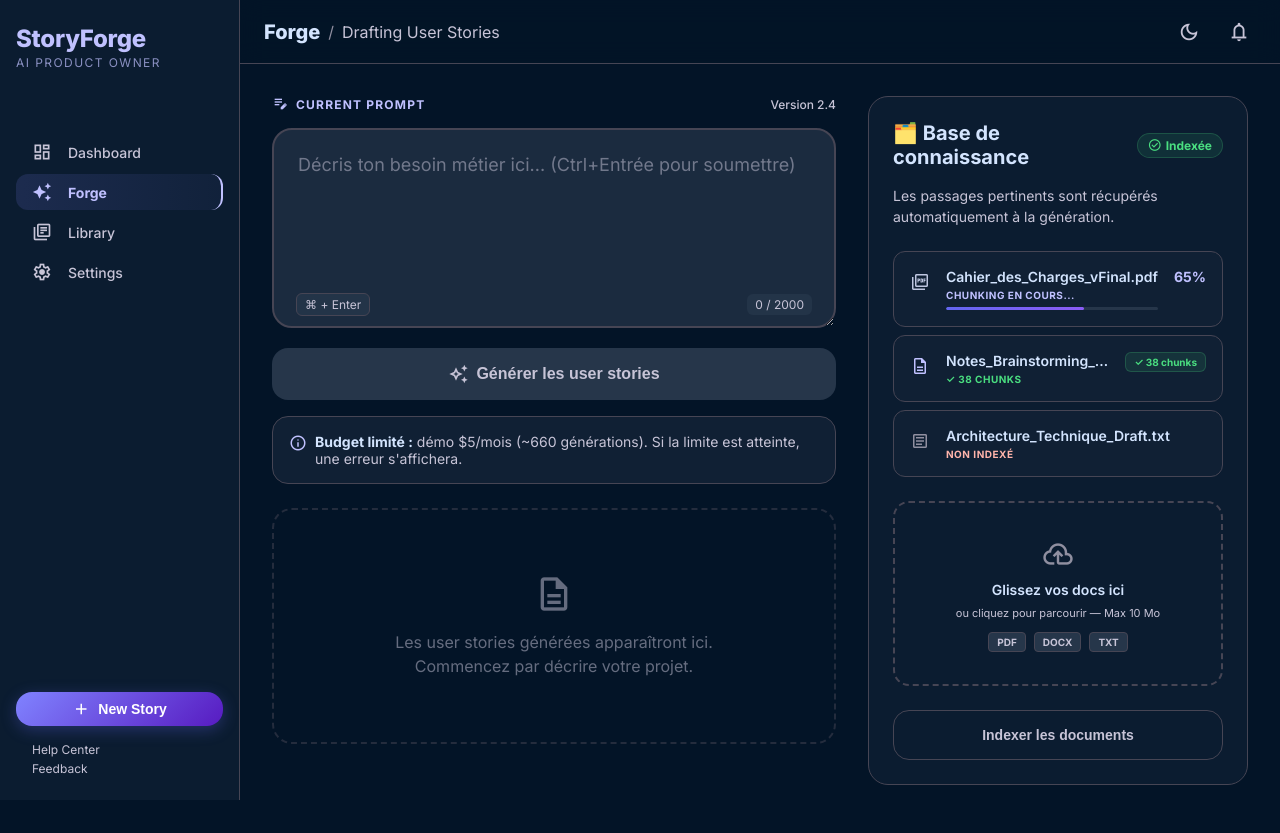
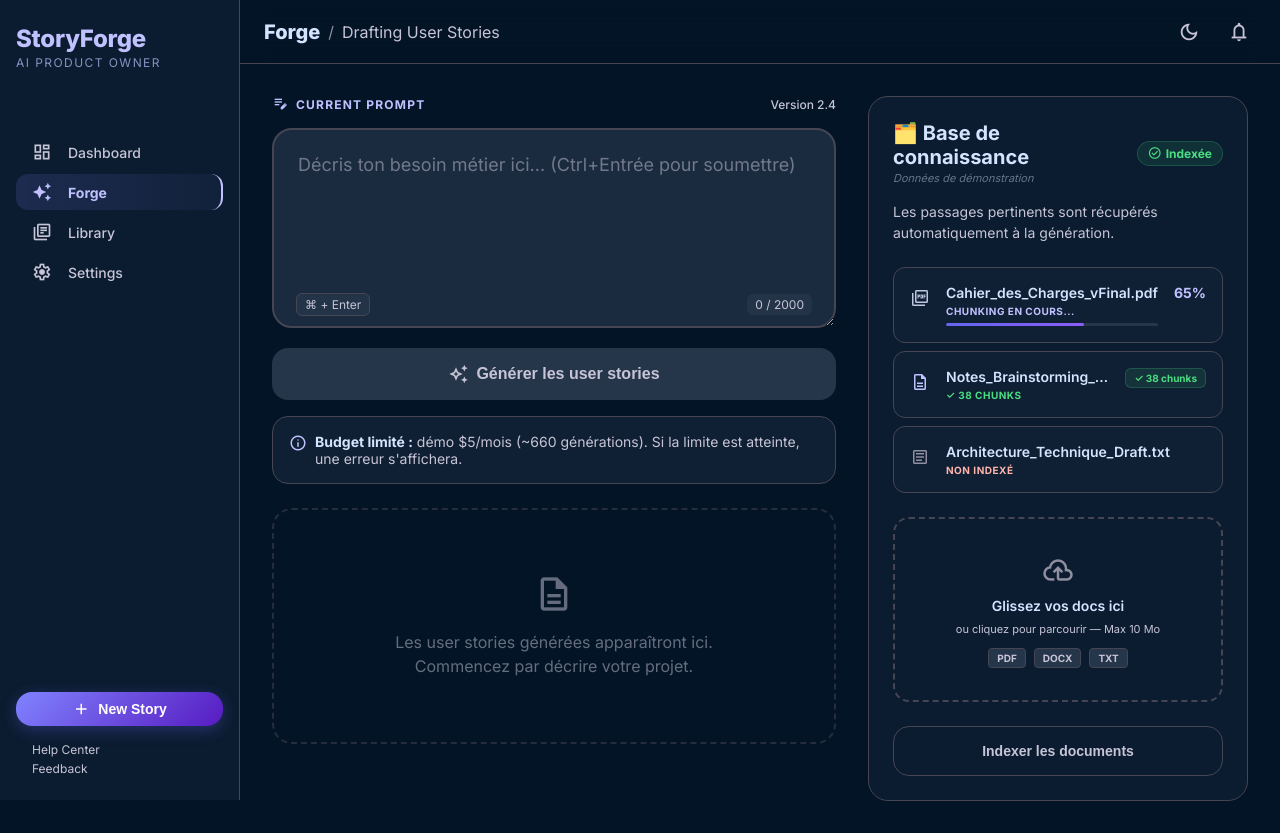
Before and after one commit to EdenSahile/StoryPilot-ai, a React (Vite) app: page / in a window 1280 px wide. Both pictures are taken after a click on the element 586 px from the left and 464 px from the top of the page. Built offline with nearby package versions, Linux system fonts and the light colour scheme.

Commit message:
fix: add demo labels on mocked data (recent generations + knowledge base)

```diff
--- a/src/screens/Forge.jsx
+++ b/src/screens/Forge.jsx
@@ -1035,8 +1035,9 @@ export default function Forge({ onNavigate, stories, setStories }) {
         <RightColumn>
           <KBPanel>
             <KBHeader>
-              <div className="left">
-                🗂️ Base de connaissance
+              <div className="left" style={{ flexDirection: "column", alignItems: "flex-start", gap: "2px" }}>
+                <span>🗂️ Base de connaissance</span>
+                <span style={{ fontSize: "11px", color: "#64748b", fontStyle: "italic", fontWeight: 400 }}>Données de démonstration</span>
               </div>
               <span className="indexed-badge">
                 <span className="icon">check_circle</span>
--- a/src/screens/Results.jsx
+++ b/src/screens/Results.jsx
@@ -861,7 +861,10 @@ export default function Results({ stories, onNewGeneration }) {
           {/* Recent Library */}
           <Panel>
             <div style={{ display: "flex", justifyContent: "space-between", alignItems: "center" }}>
-              <PanelLabel>Générations Récentes</PanelLabel>
+              <div>
+                <PanelLabel>Générations Récentes</PanelLabel>
+                <span style={{ fontSize: "11px", color: "#64748b", fontStyle: "italic" }}>Données de démonstration</span>
+              </div>
               <span style={{
                 fontSize: "10px", fontWeight: 700,
                 background: theme.colors.surfaceContainerHighest,
```
